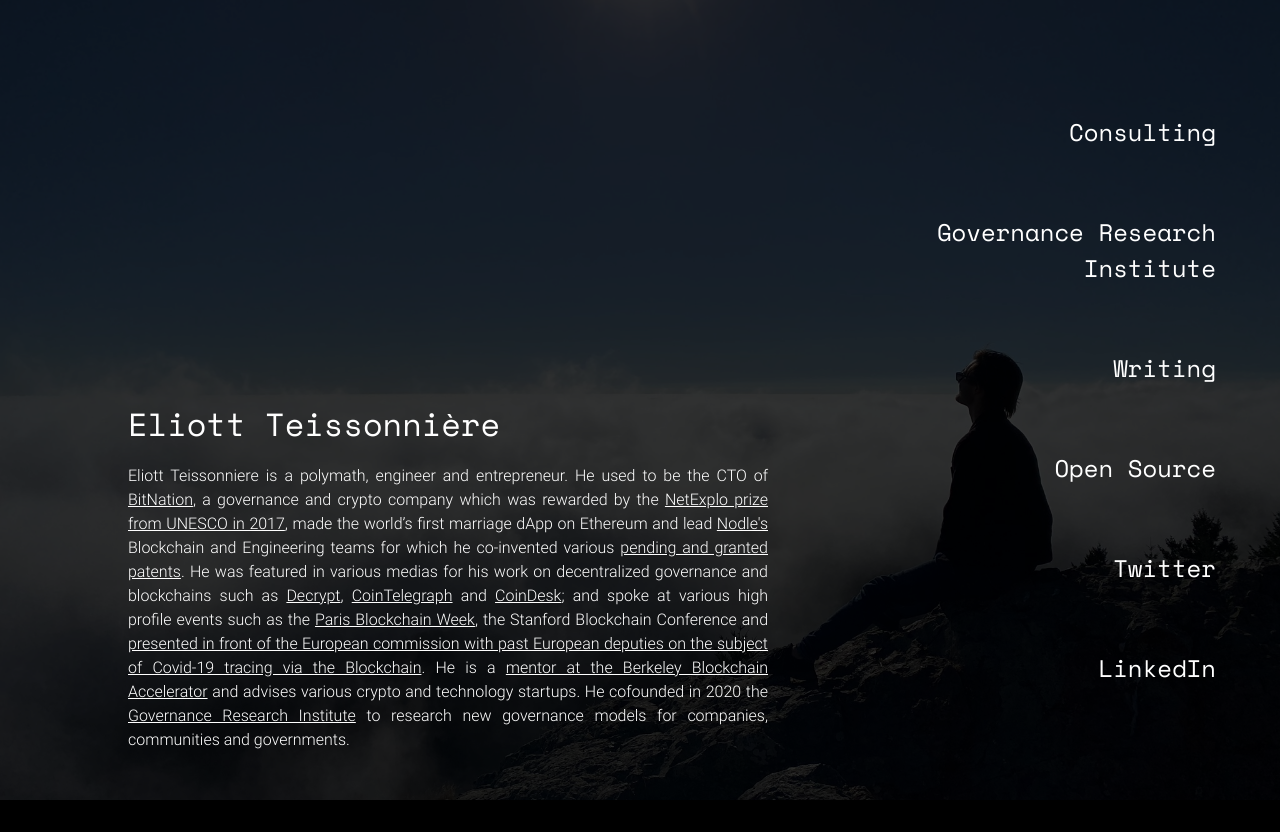
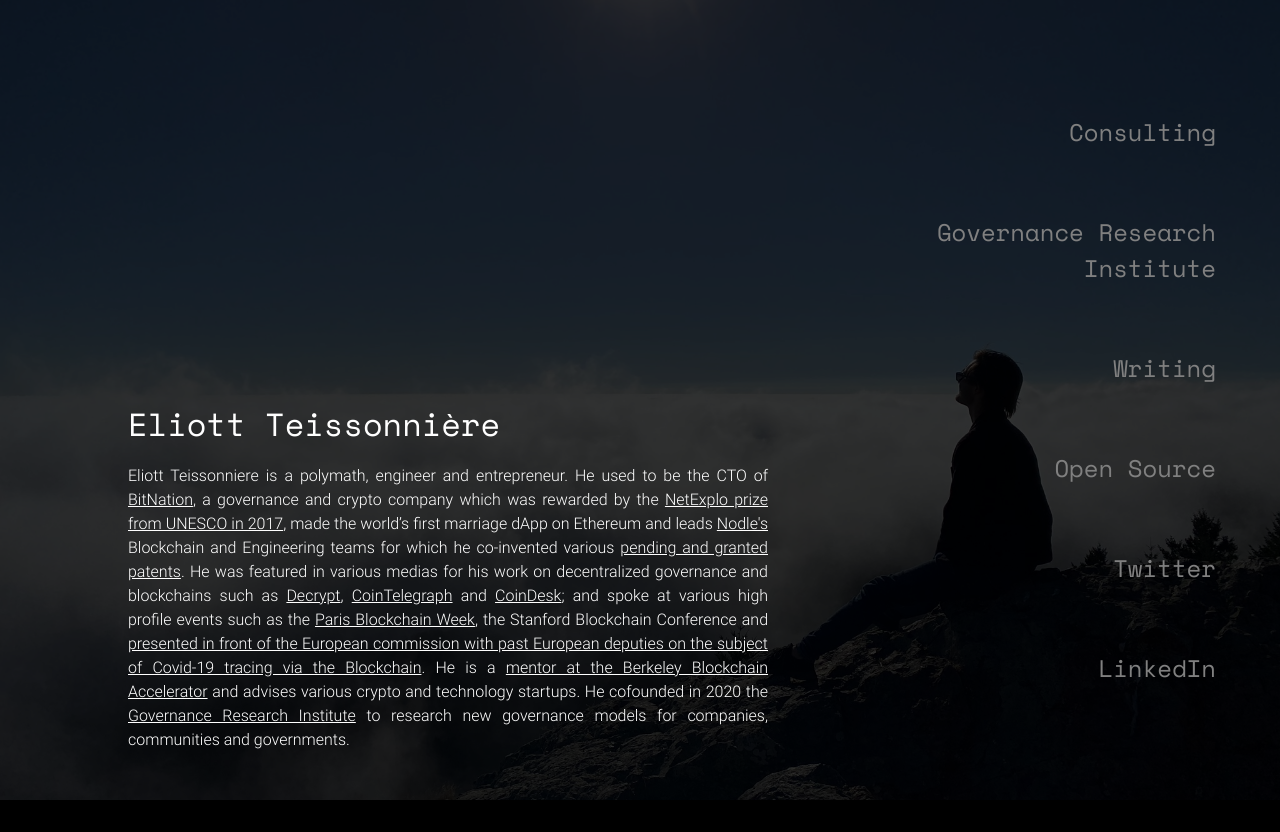
Before and after one commit to ETeissonniere/eliottteissonniere.com, a Next.js app: page / in a window 1280 px wide. Built offline with nearby package versions, Linux system fonts and the light colour scheme; a web font is replaced by a local one.

Commit message:
small changes

```diff
--- a/css/global.css
+++ b/css/global.css
@@ -11,6 +11,7 @@ body {
 
 a {
   color: white;
+  transition-duration: 0.5s;
 }
 
 a:hover {
--- a/css/links.module.css
+++ b/css/links.module.css
@@ -20,6 +20,7 @@
 
 .linksMenu > ul > li > a {
   text-decoration: none;
+  color: grey;
 }
 
 @media (max-width: 700px) {
--- a/pages/index.tsx
+++ b/pages/index.tsx
@@ -38,7 +38,7 @@ const IndexPage = () => (
         <Link href="https://en.unesco.org/news/netexplo-forum-celebrated-its-10th-edition">
           <a>NetExplo prize from UNESCO in 2017</a>
         </Link>
-        , made the world’s first marriage dApp on Ethereum and lead{' '}
+        , made the world’s first marriage dApp on Ethereum and leads{' '}
         <Link href="https://nodle.io">
           <a>Nodle's</a>
         </Link>{' '}
```
